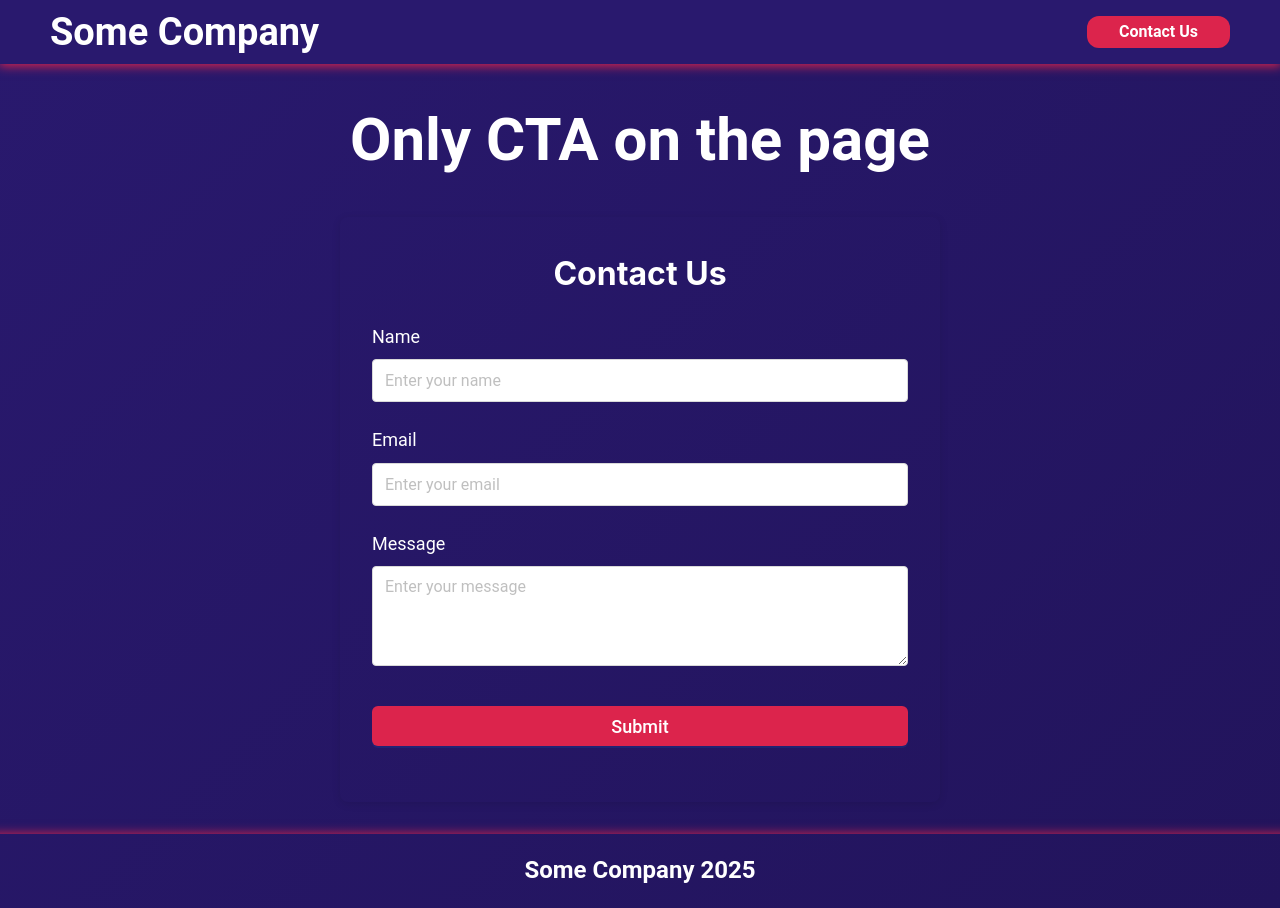
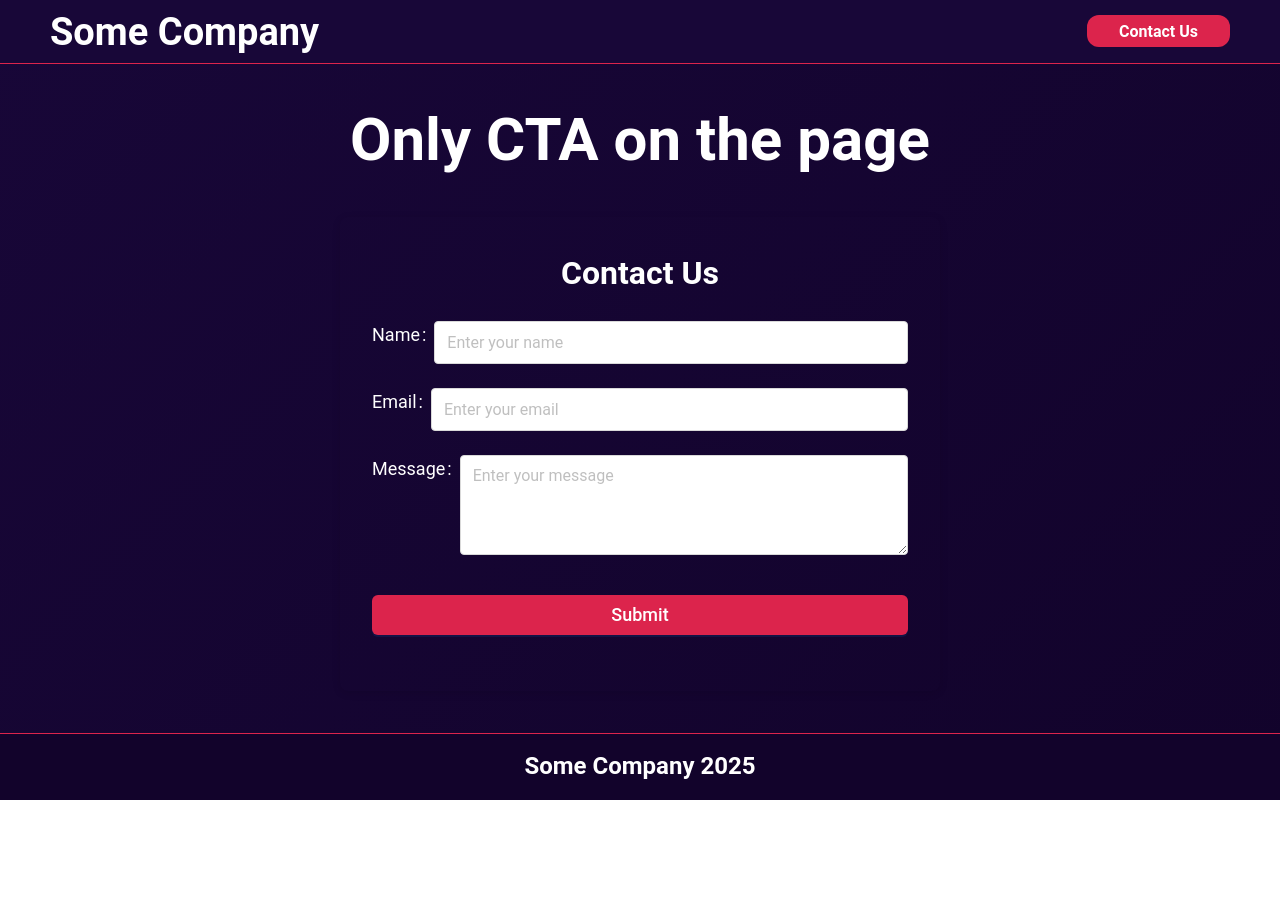
Before and after one commit to Churina-Margaery/some-company, a React (Vite) app in the folder frontend/: page /contacts in a window 1280 px wide. After the commit the page ends 800 px from the top, so only its background shows below. Built offline with nearby package versions, Linux system fonts and the light colour scheme; no server answers.

Commit message:
final fixes

```diff
--- a/frontend/src/components/contact-button/contact-button.tsx
+++ b/frontend/src/components/contact-button/contact-button.tsx
@@ -31,6 +31,10 @@ const ContactButtonStyled = styled(Button)`
   };
 `;
 
+/**
+ * ContactButton Component
+ * A styled button component that links to the contact page.
+ */
 const ContactButton: React.FC = () => {
   return (
     <Link to={ROUTES.Contacts}>
--- a/frontend/src/components/contact-form/contact-form.tsx
+++ b/frontend/src/components/contact-form/contact-form.tsx
@@ -3,9 +3,11 @@ import { Form, Input, Button, Typography } from 'antd';
 import styled from 'styled-components';
 import { useState } from 'react';
 import { toast, ToastContainer } from 'react-toastify';
+
 import Message from '../message/message';
 import api from '../../services/api';
 import colors from '../../../styles/colors';
+import './toastStyles.css';
 
 interface FormValues {
   name: string;
@@ -26,7 +28,7 @@ const TitleStyled = styled(Title)`
   }
 `;
 
-const StyledForm = styled(Form)`
+const StyledForm = styled.form`
   max-width: 600px;
   margin: 32px auto;
   padding: 32px;
@@ -88,9 +90,23 @@ const SubmitButton = styled(Button)`
 
 const StyledFormItem = styled(Form.Item)`
   &&& {
+    .ant-form-item-label {
+      display: block;
+      text-align: left;
+    }
+
+    .ant-form-item-control {
+      display: block;
+      width: 100%;
+    }
+
     .ant-form-item-label > label {
+      display: block;
+      width: 100%;
+      font-size: 18px;
+      color: ${colors.white};
+      margin-bottom: 4px;
       font-family: 'Roboto', sans-serif !important;
-      font-size: 18px;
     }
   }
 `;
@@ -113,6 +129,10 @@ const ErrorText = styled.span`
   display: block;
 `;
 
+/**
+ * ContactForm Component
+ * Renders a contact form with name, email, and message fields.
+ */
 export const ContactForm = () => {
   const [isSubmitted, setIsSubmitted] = useState(false);
   const [isLoading, setIsLoading] = useState(false);
@@ -127,11 +147,9 @@ export const ContactForm = () => {
   });
 
   const onSubmit = (data: FormValues) => {
-    console.log(data);
     setIsLoading(true);
     api.post('/contact', data)
       .then(response => {
-        console.log(response.data);
         setIsSubmitted(true);
         setResponse(response.data.message);
         methods.reset();
@@ -153,8 +171,7 @@ export const ContactForm = () => {
         <FormProvider {...methods}>
           <TitleStyled level={1}>Only CTA on the page</TitleStyled>
           <StyledForm
-            layout="vertical"
-            onFinish={methods.handleSubmit(onSubmit)}
+            onSubmit={methods.handleSubmit(onSubmit)}
           >
             <FormTitle>Contact Us</FormTitle>
 
@@ -165,7 +182,7 @@ export const ContactForm = () => {
                 rules={{ required: 'Name is required' }}
                 render={({ field, fieldState }) => (
                   <>
-                    <StyledInput {...field} placeholder="Enter your name" />
+                    <StyledInput id="name-input" {...field} placeholder="Enter your name" />
                     {fieldState.error && (
                       <ErrorText id="name-error" role="alert">
                         {fieldState.error.message}
@@ -189,7 +206,7 @@ export const ContactForm = () => {
                 }}
                 render={({ field, fieldState }) => (
                   <>
-                    <StyledInput {...field} placeholder="Enter your email" />
+                    <StyledInput id="email-input" {...field} placeholder="Enter your email" />
                     {fieldState.error && (
                       <ErrorText id="email-error" role="alert">
                         {fieldState.error.message}
--- /dev/null
+++ b/frontend/src/components/contact-form/toastStyles.css
@@ -0,0 +1,21 @@
+frontend/src/styles/toastStyles.css .Toastify__Toast {
+  background-color: #FFFFFF;
+  color: #000000;
+  border-radius: 10px;
+}
+
+.Toastify__toast--error {
+  border: 2px solid #DC244C;
+}
+
+.Toastify__toast--error .Toastify__icon {
+  color: #DC244C !important;
+}
+
+.Toastify__toast--error .Toastify__progress-bar {
+  background: #DC244C !important;
+}
+
+.Toastify__Toast--close-button {
+  color: #000000;
+}
--- a/frontend/src/components/footer/footer.tsx
+++ b/frontend/src/components/footer/footer.tsx
@@ -8,11 +8,12 @@ import colors from '../../../styles/colors';
 const { Title } = Typography;
 
 const FooterContainer = styled.footer`
-  padding: 20px 40px;
+  padding: 16px 40px;
   text-align: center;
-  box-shadow: 0 10px 10px 10px ${colors.pink};
+  border-top: 1px solid ${colors.pink};
+  background-color: ${colors.darkBlue2};
   position: sticky;
-  top: 0;
+  bottom: 0;
   z-index: 1000;
   width: 100%;
 
--- a/frontend/src/components/header/header.tsx
+++ b/frontend/src/components/header/header.tsx
@@ -18,13 +18,17 @@ const HeaderStyled = styled(Header)`
   top: 0;
   z-index: 1000;
   width: 100%;
-  box-shadow: 0 1px 10px 1px ${colors.pink};
+  border-bottom: 1px solid ${colors.pink};
 
   @media (max-width: 768px) {
     padding: 15px 20px;
   }
 `;
 
+/**
+ * AppHeader Component
+ * Renders the main header of the application with navigation link and contact button.
+ */
 const AppHeader: React.FC = () => {
   return (
     <HeaderStyled role="banner" aria-label="Site header">
--- a/frontend/src/components/info-card/info-card.tsx
+++ b/frontend/src/components/info-card/info-card.tsx
@@ -18,6 +18,12 @@ interface Props {
   description: string;
 }
 
+/**
+ * InfoCard Component
+ * Displays a card with a title and description.
+ * @param {string} title - The title to display at the top of the card
+ * @param {string} description - The descriptive text to display in the card body
+ */
 const InfoCard: React.FC<Props> = ({ title, description }) => {
   return (
     <>
--- a/frontend/src/components/info-section/info-section.tsx
+++ b/frontend/src/components/info-section/info-section.tsx
@@ -24,6 +24,10 @@ const StyledRow = styled(Row)`
   padding: 40px 0px;
 `;
 
+/**
+ * InfoSection Component
+ * Displays information cards with titles and descriptions.
+ */
 const InfoSection: React.FC = () => {
   return (
     <>
--- a/frontend/src/components/main-section/main-section.tsx
+++ b/frontend/src/components/main-section/main-section.tsx
@@ -3,7 +3,6 @@ import { Row, Col, Typography } from 'antd';
 import YouTubeEmbed from '../youtube-embed/youtube-embed';
 import styled from 'styled-components';
 
-import colors from '../../../styles/colors';
 
 const { Title, Paragraph } = Typography;
 
@@ -37,6 +36,10 @@ const MainSectionStyled = styled.section`
   padding: 40px;
 `;
 
+/**
+ * MainSection Component
+ * Renders the main hero section of the website.
+ */
 const MainSection: React.FC = () => {
   return (
     <MainSectionStyled>
--- a/frontend/src/components/message/message.tsx
+++ b/frontend/src/components/message/message.tsx
@@ -12,10 +12,11 @@ const StyledCard = styled(Card)`
   margin: 40px auto;
   text-align: center;
   border-radius: 12px;
-  padding: 40px 20px;
+  padding: 20px 20px;
 
   @media (max-width: 768px) {
-    padding: 30px 20px;
+    padding: 10px 20px;
+    max-width: 300px;
   }
 `;
 
@@ -42,6 +43,13 @@ const StyledButton = styled(Button)`
   transition: background 0.3s ease;
   font-weight: 600 !important;
 
+  &:hover,
+  &:focus {
+    transform: scale(1.02);
+    border: none !important;
+    transition: all 0.3s ease;
+  }
+
   @media (max-width: 768px) {
     min-width: 160px;
     height: 44px;
@@ -53,6 +61,11 @@ interface Props {
   response: string;
 }
 
+/**
+ * Message Component
+ * Displays a success message card after successful form submission.
+ * @param {string} response - The message to display in the card
+ */
 const Message: FC<Props> = ({ response }) => {
   return (
     <StyledCard role="status" aria-live="polite">
--- a/frontend/src/components/youtube-embed/youtube-embed.tsx
+++ b/frontend/src/components/youtube-embed/youtube-embed.tsx
@@ -86,6 +86,12 @@ interface YouTubeEmbedProps {
   title: string;
 }
 
+/**
+ * YouTubeEmbed Component
+ * Uses react-lite-youtube-embed for better performance.
+ * @param {string} videoId - The YouTube video ID to embed
+ * @param {string} title - The title of the video for accessibility
+ */
 const YouTubeEmbed: React.FC<YouTubeEmbedProps> = ({ videoId, title }) => {
   return (
     <>
--- a/frontend/styles/colors.ts
+++ b/frontend/styles/colors.ts
@@ -1,8 +1,8 @@
 const colors = {
   lightBlue: '#EBF1FF',
   pink: '#DC244C',
-  darkBlue: '#29196e',
-  darkBlue2: '#22145c',
+  darkBlue: '#180738',
+  darkBlue2: '#12032B',
   white: '#FFFFFF',
   black: '#000000',
 };
```
